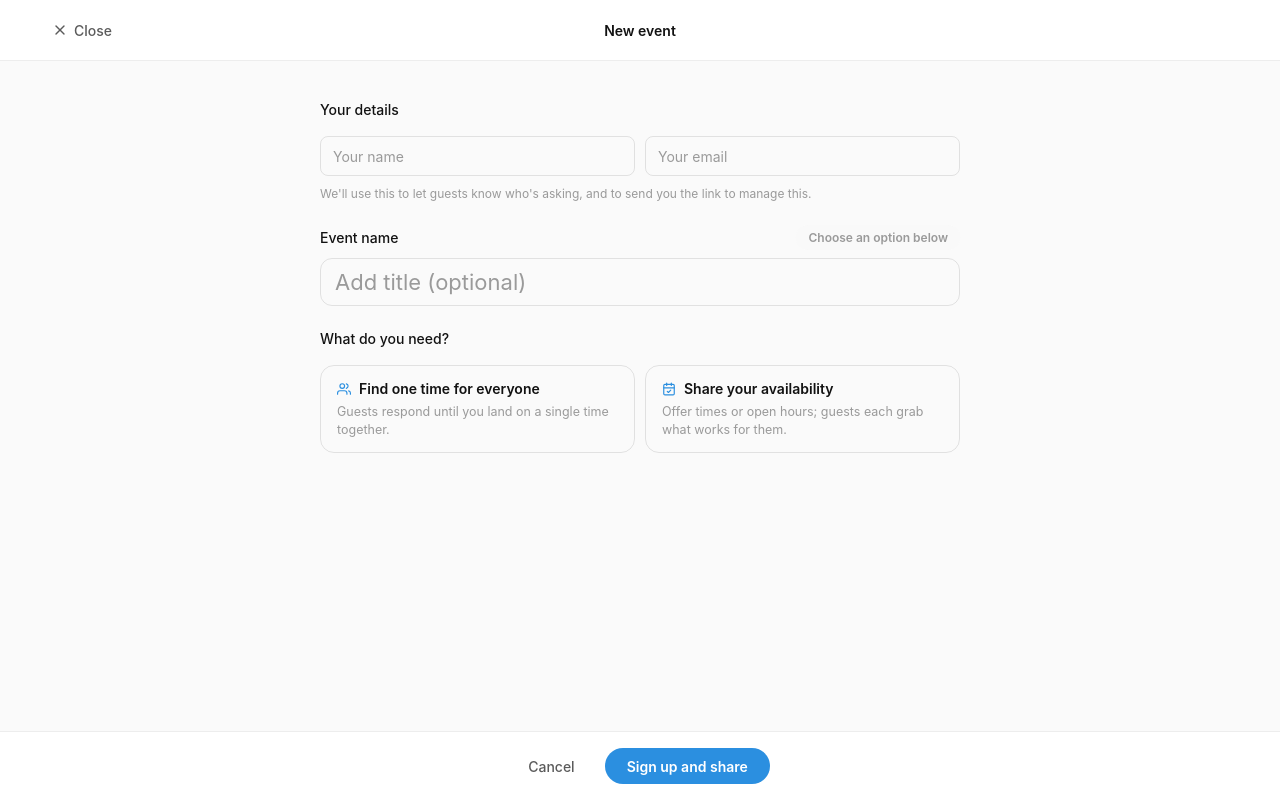
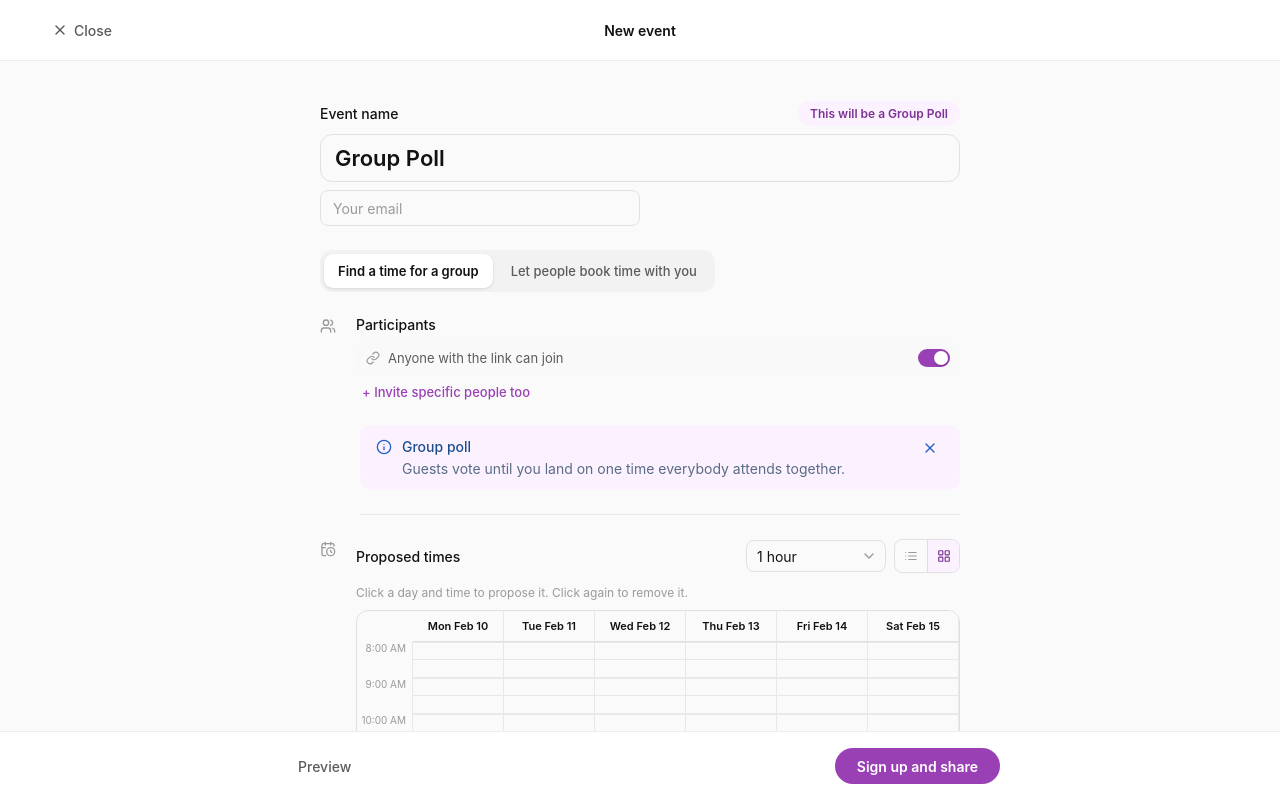
Before and after one commit to dmitriygrinshpun-rgb/phoenix-mockups, a plain HTML site: page meeting-creation-v3_4.html in a window 1280 px wide. Drawn offline with Linux system fonts and the light colour scheme.

Commit message:
feat: default solo users to Group Poll, rebrand to basada, fix layout bugs
Solo users now land straight in Group Poll instead of behind a decision
screen. The two large intent cards are replaced with a low-emphasis
segmented toggle ("Find a time for a group" / "Let people book time
with you") under the event name, and everything downstream -
participants, proposed times, advanced options, footer - is visible
with zero clicks. Picking the second segment reveals the existing
specific-times/rolling-hours fork and capacity logic unchanged; picking
the first again collapses cleanly back to Group Poll with no stale
title or banner copy. Team/enterprise defaulting is untouched - solo
only, as scoped.

Organizer details simplified: dropped the name field, kept just an
email input moved directly below the event title (this flow is for
signed-out visitors, so email is how they get back in to manage what
they created).

Brand pass: every blue accent - switches, selected cards, focus rings,
calendar selection, the view toggle, the "Sign up and share" button -
now uses Doodle's actual "basada" purple pulled from the marketing
site's own CSS tokens, instead of the placeholder blue.

Footer: "Cancel" is now "Preview", and the two buttons align to the
same 720px content column as the rest of the form instead of floating
across the full page width.

Fixed two dead-grey-space bugs: the time-of-day picker and the
calendar's horizontal scroller were both reserving a native scrollbar
gutter with nothing in it; and both segmented toggles were stretching
their pill background across the full form width while their buttons
only filled part of it, leaving a grey strip with no buttons.

Co-Authored-By: Claude Sonnet 5 <noreply@anthropic.com>

```diff
--- a/meeting-creation-v3_4.html
+++ b/meeting-creation-v3_4.html
@@ -6,9 +6,17 @@
 <title>Doodle: New event</title>
 <style>
   :root {
-    --primary: #2B8FE0;
-    --primary-dark: #1c6fb8;
-    --primary-tint: #eaf1fb;
+    /* Doodle brand accent, pulled from the marketing site's own tokens.
+       --primary/--primary-dark/--primary-tint point here so every accent
+       in the flow (focus rings, switches, selected states, buttons) uses
+       the real brand purple instead of the placeholder blue. */
+    --basada-dark: #9a40b5;
+    --basada-darker: #7d3494;
+    --basada-light: #e7a0ff;
+    --basada-lightest: #fcf2ff;
+    --primary: var(--basada-dark);
+    --primary-dark: var(--basada-darker);
+    --primary-tint: var(--basada-lightest);
     --text: #121212;
     --text-muted: #9a9a9a;
     --text-soft: #5b5b5b;
@@ -81,8 +89,6 @@
     margin-bottom: 8px;
   }
 
-  .organizer-row { display: flex; gap: 10px; }
-  .organizer-row .input-sm { flex: 1; height: 40px; }
   .input-title {
     width: 100%;
     height: 48px;
@@ -96,7 +102,7 @@
     transition: border-color .15s, box-shadow .15s;
   }
   .input-title::placeholder { color: var(--text-muted); font-weight: 400; }
-  .input-title:focus { border-color: var(--primary); box-shadow: 0 0 0 3px rgba(43,143,224,0.15); }
+  .input-title:focus { border-color: var(--primary); box-shadow: 0 0 0 3px rgba(154,64,181,0.15); }
 
   .field-row {
     display: flex;
@@ -147,7 +153,7 @@
   }
   .input-sm.with-icon { padding-left: 34px; }
   .input-sm::placeholder { color: var(--text-muted); }
-  .input-sm:focus { border-color: var(--primary); box-shadow: 0 0 0 3px rgba(43,143,224,0.15); }
+  .input-sm:focus { border-color: var(--primary); box-shadow: 0 0 0 3px rgba(154,64,181,0.15); }
 
   .guest-list { display: flex; flex-direction: column; gap: 2px; margin-top: 4px; }
   .guest-row { display: flex; align-items: center; gap: 12px; padding: 6px 0; }
@@ -292,9 +298,10 @@
 
   .time-popover {
     display: none; position: fixed; z-index: 30; min-width: 100px; max-height: 220px;
-    overflow-y: auto; background: #fff; border: 1px solid var(--border); border-radius: 10px;
+    overflow-y: auto; scrollbar-width: none; background: #fff; border: 1px solid var(--border); border-radius: 10px;
     box-shadow: 0 8px 24px rgba(0,0,0,0.15); padding: 4px;
   }
+  .time-popover::-webkit-scrollbar { display: none; }
   .time-popover.open { display: block; }
   .time-popover-item { display: block; width: 100%; text-align: left; padding: 6px 10px; border-radius: 6px; font-size: 13px; }
   .time-popover-item:hover { background: var(--hover); }
@@ -325,7 +332,8 @@
 
   .grid-hint { font-size: 12px; color: var(--text-muted); margin: 0 0 10px; }
   .grid-wrap { border: 1px solid var(--border); border-radius: 12px; overflow: hidden; }
-  .grid-scroll { overflow-x: auto; }
+  .grid-scroll { overflow-x: auto; scrollbar-width: none; }
+  .grid-scroll::-webkit-scrollbar { display: none; }
   .grid-table { display: grid; }
   .grid-head-cell {
     padding: 8px 2px; font-size: 11px; font-weight: 600; text-align: center;
@@ -415,12 +423,18 @@
   footer.footer {
     flex-shrink: 0;
     display: flex;
-    align-items: center;
-    justify-content: center;
-    gap: 12px;
     padding: 16px 40px;
     background: #fff;
     border-top: 1px solid var(--border-soft);
+  }
+  .footer-inner {
+    width: 100%;
+    max-width: 720px;
+    margin: 0 auto;
+    display: flex;
+    align-items: center;
+    justify-content: space-between;
+    gap: 12px;
   }
   .btn-secondary {
     height: 36px; padding: 0 18px; border-radius: 999px;
@@ -440,7 +454,6 @@
     .banner, .divider { margin-left: 0; }
     .field-row { gap: 12px; }
     .calendar-row { flex-direction: column; }
-    .intent-row { flex-direction: column; }
   }
 
   /* Status pill: a live, always-visible read-out of what this will become.
@@ -460,26 +473,6 @@
   }
   .status-pill.resolved { background: var(--primary-tint); color: var(--primary-dark); }
 
-  /* Fork 1: intent cards ("find one time for everyone" vs "share your availability") */
-  .intent-row { display: flex; gap: 10px; }
-  .intent-card {
-    flex: 1;
-    text-align: left;
-    display: flex;
-    flex-direction: column;
-    gap: 6px;
-    padding: 14px 16px;
-    border-radius: 14px;
-    border: 1.5px solid var(--border);
-    background: transparent;
-    transition: border-color .15s, background-color .15s;
-  }
-  .intent-card:hover { border-color: var(--text-muted); }
-  .intent-card.selected { border-color: var(--primary); background: var(--primary-tint); }
-  .intent-card-title { display: flex; align-items: center; gap: 8px; font-size: 14px; font-weight: 600; }
-  .intent-card-title svg { color: var(--primary); flex-shrink: 0; }
-  .intent-card-desc { font-size: 12.5px; color: var(--text-muted); line-height: 1.4; }
-
   /* Sections that only make sense once an intent is picked */
   #post-intent-sections { display: flex; flex-direction: column; gap: 24px; }
   .prompt-text { font-size: 13px; color: var(--text-muted); font-style: italic; }
@@ -487,6 +480,7 @@
   /* Fork 2: mechanism toggle (specific times vs. open/rolling availability) */
   .mechanism-row {
     display: inline-flex;
+    align-self: flex-start;
     gap: 4px;
     padding: 4px;
     background: #f2f2f2;
@@ -572,19 +566,6 @@
   <div class="scroll-area">
     <div class="form">
 
-      <!-- Organizer details: this flow runs for signed-out visitors, so we
-           need a name and email before anything can be created - it's how
-           guests know who's asking, and how the organizer gets back in to
-           manage what they made. -->
-      <div class="field-title" style="gap:10px;">
-        <label>Your details</label>
-        <div class="organizer-row">
-          <input id="organizer-name" class="input-sm" type="text" placeholder="Your name" required autocomplete="name">
-          <input id="organizer-email" class="input-sm" type="email" placeholder="Your email" required autocomplete="email">
-        </div>
-        <p class="helper-text">We'll use this to let guests know who's asking, and to send you the link to manage this.</p>
-      </div>
-
       <!-- Event name + live status read-out -->
       <div class="field-title">
         <div style="display:flex; align-items:center; justify-content:space-between; gap:12px; margin-bottom:8px;">
@@ -592,32 +573,27 @@
           <span class="status-pill" id="status-pill">Choose an option below</span>
         </div>
         <input id="event-name" class="input-title" type="text" value="" placeholder="Add title (optional)">
+
+        <!-- This flow runs for signed-out visitors, so we need an email
+             before anything can be created - it's how the organizer gets
+             back in to manage what they made. -->
+        <input id="organizer-email" class="input-sm" type="email" placeholder="Your email" required autocomplete="email" style="margin-top:8px; max-width:320px;">
       </div>
 
-      <!-- Fork 1: the one question we actually ask up front, in plain language.
-           This alone determines Group Poll vs. everything else - no jargon. -->
-      <div class="field-title" style="gap:10px;">
-        <label>What do you need?</label>
-        <div class="intent-row" role="radiogroup" aria-label="What do you need?">
-          <button type="button" class="intent-card" id="intent-converge" data-intent="converge" role="radio" aria-checked="false">
-            <span class="intent-card-title">
-              <svg class="icon-xs" viewBox="0 0 24 24" fill="none" stroke="currentColor" stroke-width="2" stroke-linecap="round" stroke-linejoin="round"><path d="M17 21v-2a4 4 0 0 0-4-4H5a4 4 0 0 0-4 4v2"></path><circle cx="9" cy="7" r="4"></circle><path d="M23 21v-2a4 4 0 0 0-3-3.87"></path><path d="M16 3.13a4 4 0 0 1 0 7.75"></path></svg>
-              Find one time for everyone
-            </span>
-            <span class="intent-card-desc">Guests respond until you land on a single time together.</span>
-          </button>
-          <button type="button" class="intent-card" id="intent-claim" data-intent="claim" role="radio" aria-checked="false">
-            <span class="intent-card-title">
-              <svg class="icon-xs" viewBox="0 0 24 24" fill="none" stroke="currentColor" stroke-width="2" stroke-linecap="round" stroke-linejoin="round"><path d="M8 2v4"></path><path d="M16 2v4"></path><rect height="18" rx="2" width="18" x="3" y="4"></rect><path d="M3 10h18"></path><path d="m9 16 2 2 4-4"></path></svg>
-              Share your availability
-            </span>
-            <span class="intent-card-desc">Offer times or open hours; guests each grab what works for them.</span>
-          </button>
+      <!-- Fork 1: solo users default straight into Group Poll (the majority
+           case - "find one time that works for everyone"), so this is a
+           low-emphasis segmented toggle rather than an upfront decision
+           gate. Selecting the second segment reveals Fork 2 below. -->
+      <div class="field-title" style="gap:8px;">
+        <div class="mechanism-row" id="intent-toggle" role="radiogroup" aria-label="What do you need?">
+          <button type="button" class="mechanism-btn" id="intent-converge" data-intent="converge" role="radio" aria-checked="true">Find a time for a group</button>
+          <button type="button" class="mechanism-btn" id="intent-claim" data-intent="claim" role="radio" aria-checked="false">Let people book time with you</button>
         </div>
       </div>
 
-      <!-- Everything below only makes sense once Fork 1 is answered -->
-      <div id="post-intent-sections" style="display:none;">
+      <!-- Group Poll is the default resting state, so nothing here is
+           gated behind Fork 1 anymore. -->
+      <div id="post-intent-sections">
 
       <!-- Participants: universal in every branch. Not knowing who's coming
            yet is legitimate for a poll, a sign-up sheet, or a booking page -
@@ -1047,8 +1023,10 @@
 
   <!-- Sticky footer -->
   <footer class="footer">
-    <button type="button" class="btn-secondary">Cancel</button>
-    <button type="button" class="btn-primary" id="create-btn">Sign up and share</button>
+    <div class="footer-inner">
+      <button type="button" class="btn-secondary" id="preview-btn">Preview</button>
+      <button type="button" class="btn-primary" id="create-btn">Sign up and share</button>
+    </div>
   </footer>
 
   <!-- Shared popovers for the custom time row's time-of-day and date pickers -->
@@ -1097,10 +1075,9 @@
     // pill so the inference is never silent.
     const eventNameInput = document.getElementById('event-name');
     const statusPill = document.getElementById('status-pill');
-    const postIntentSections = document.getElementById('post-intent-sections');
-    const intentCards = document.querySelectorAll('.intent-card');
+    const intentToggleButtons = document.querySelectorAll('#intent-toggle .mechanism-btn');
     const mechanismSection = document.getElementById('mechanism-section');
-    const mechanismButtons = document.querySelectorAll('.mechanism-btn');
+    const mechanismButtons = document.querySelectorAll('#mechanism-section .mechanism-btn');
     const capacityRow = document.getElementById('capacity-row');
     const capacityInput = document.getElementById('capacity-input');
     const capacityAutoTag = document.getElementById('capacity-auto-tag');
@@ -1132,7 +1109,10 @@
       'booking-page': { title: 'Booking page', text: 'Anyone with the link can book an open slot from the availability below.' },
     };
 
-    const state = { intent: null, mechanism: null, manualExpanded: false, capacityAuto: true, linkEnabled: true };
+    // Solo users default straight into Group Poll - the majority case - so
+    // intent starts resolved rather than null. (Team/enterprise defaulting
+    // is a separate, later decision and isn't handled here.)
+    const state = { intent: 'converge', mechanism: null, manualExpanded: false, capacityAuto: true, linkEnabled: true };
     let lastAutoTitle = '';
 
     function requiredGuestCount() {
@@ -1179,10 +1159,9 @@
       const type = resolvedType();
 
       // Status pill - always visible, always a plain readout, never a gate.
-      if (!state.intent) {
-        statusPill.textContent = 'Choose an option below';
-        statusPill.classList.remove('resolved');
-      } else if (state.intent === 'claim' && !state.mechanism) {
+      // (state.intent is always resolved now - Group Poll is the default -
+      // so there's no "choose an option below" state to show here.)
+      if (state.intent === 'claim' && !state.mechanism) {
         statusPill.textContent = 'Share availability: pick a format below';
         statusPill.classList.remove('resolved');
       } else {
@@ -1203,10 +1182,10 @@
         lastAutoTitle = '';
       }
 
-      intentCards.forEach((card) => {
-        const on = card.dataset.intent === state.intent;
-        card.classList.toggle('selected', on);
-        card.setAttribute('aria-checked', String(on));
+      intentToggleButtons.forEach((btn) => {
+        const on = btn.dataset.intent === state.intent;
+        btn.classList.toggle('active', on);
+        btn.setAttribute('aria-checked', String(on));
       });
 
       participantsLabel.textContent = type === '1on1' ? 'Guest' : 'Participants';
@@ -1218,9 +1197,6 @@
       linkAccessCopy.textContent = state.linkEnabled
         ? (hasAnyGuests ? 'Anyone with the link can also join' : 'Anyone with the link can join')
         : (hasAnyGuests ? 'Only your invited guests can join, link sharing is off' : 'Link sharing is off, add specific guests below or turn it back on');
-
-      postIntentSections.style.display = state.intent ? 'flex' : 'none';
-      if (!state.intent) return;
 
       mechanismSection.style.display = state.intent === 'claim' ? 'flex' : 'none';
       mechanismButtons.forEach((btn) => {
@@ -1287,9 +1263,13 @@
       // (via the email above) and produces something to share.
     }
 
-    intentCards.forEach((card) => {
-      card.addEventListener('click', () => {
-        state.intent = state.intent === card.dataset.intent ? null : card.dataset.intent;
+    intentToggleButtons.forEach((btn) => {
+      btn.addEventListener('click', () => {
+        // A segmented control, not a toggle-off radio: one segment is
+        // always selected (Group Poll by default), so re-clicking the
+        // active segment is a no-op rather than clearing the intent.
+        if (state.intent === btn.dataset.intent) return;
+        state.intent = btn.dataset.intent;
         state.mechanism = null;
         render();
       });
```
